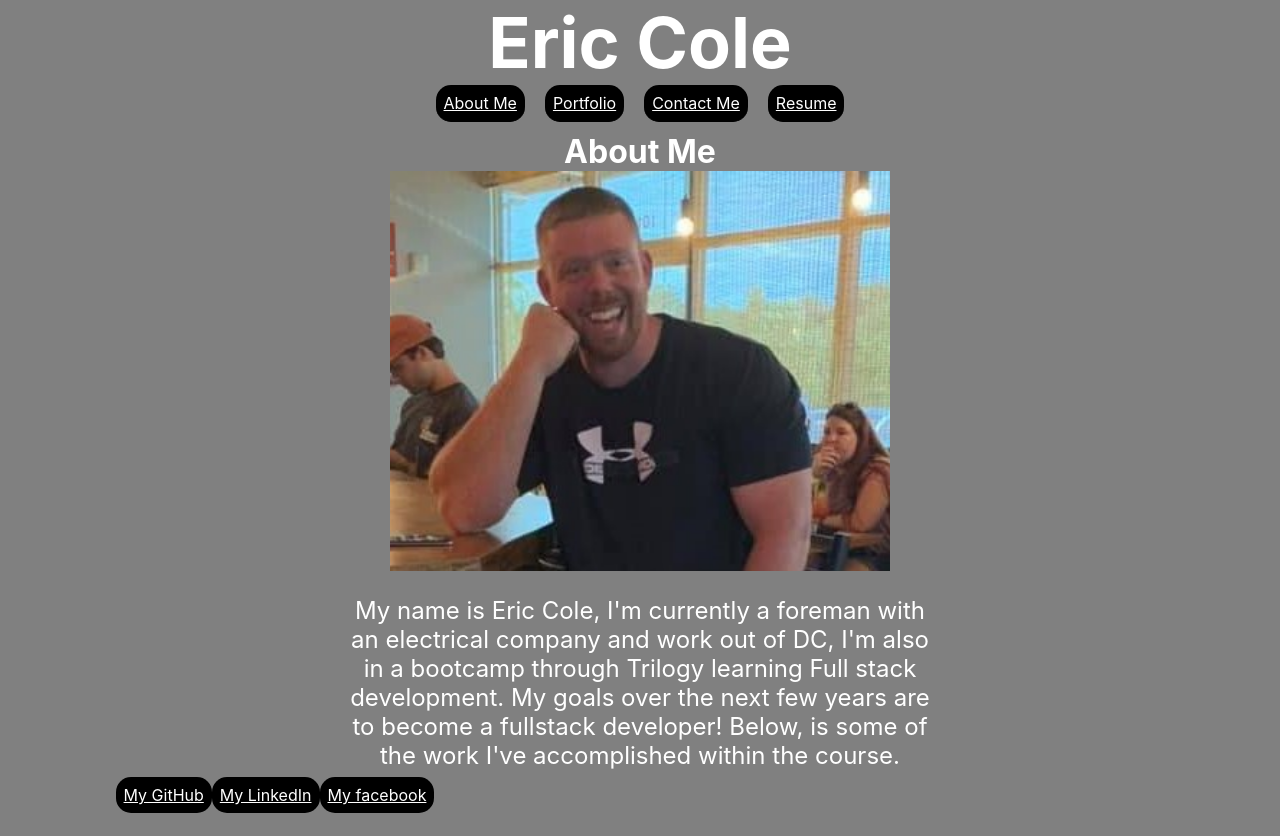
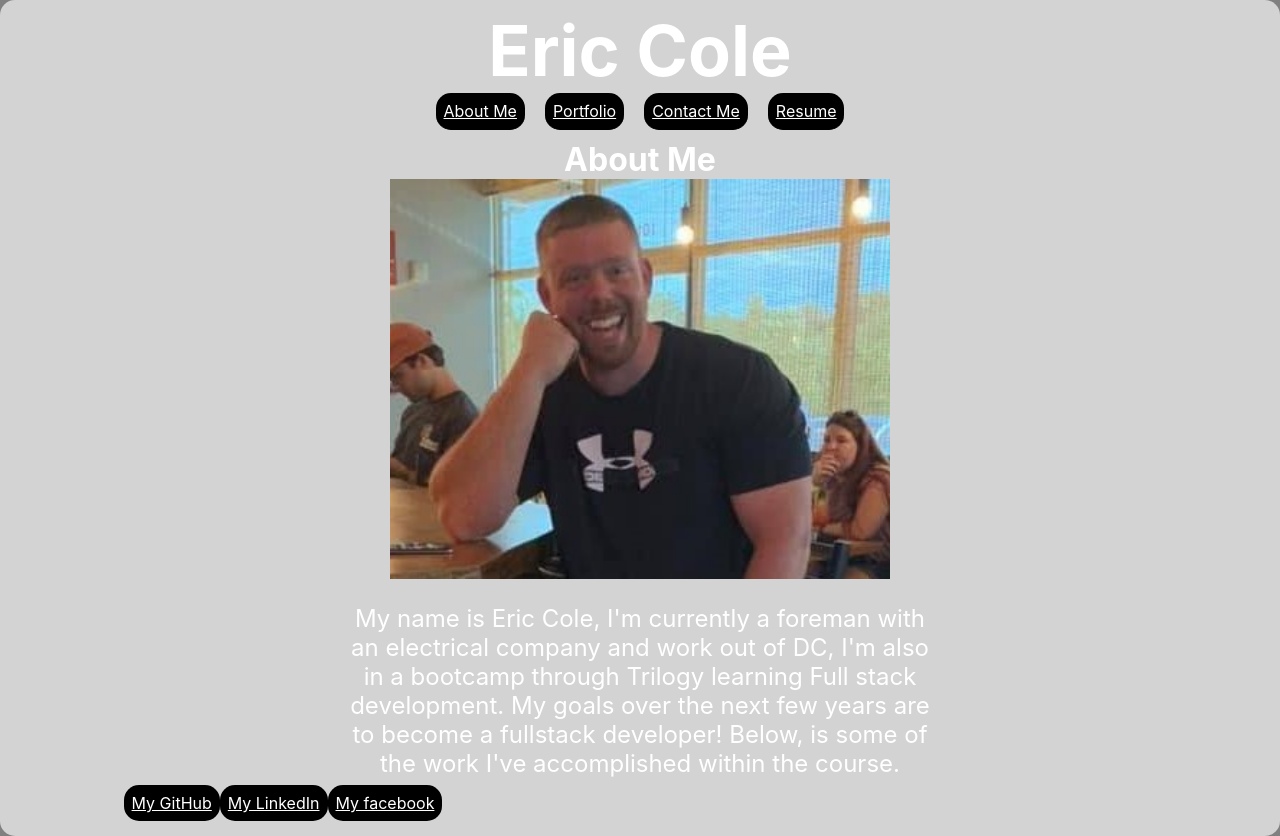
Before and after one commit to Ecole7853/ReactPortfolio, a React (Create React App) app: page / in a window 1280 px wide. Built offline with nearby package versions, Linux system fonts and the light colour scheme.

Commit message:
css adjustment

```diff
--- a/src/App.css
+++ b/src/App.css
@@ -3,7 +3,11 @@ html {
 }
 .App {
     text-align: center;
-
+}
+#appContainer {
+    background-color: lightgray;
+    border-radius: 15px;
+    padding: 8px;
 }
 
 h3{
--- a/src/App.js
+++ b/src/App.js
@@ -11,7 +11,7 @@ function App() {
 
   return (
   <Router>
-    <div>
+    <div id="appContainer">
       <Route exact path="/">
       <AboutMe />
       </Route>
```
